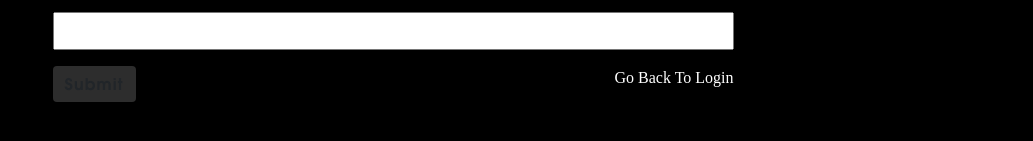
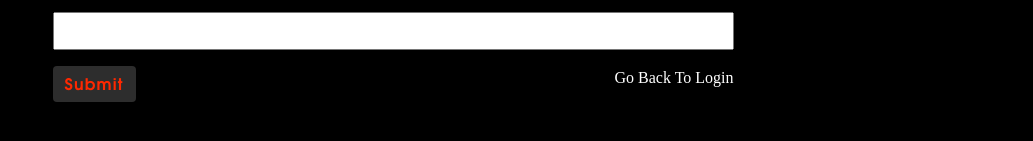
Before and after one commit to developerdesigner18/jeremys_frontend, a React (Create React App) app: page /forgotPassword in a window 1280 px wide. In both pictures the pointer is over the button "Submit". Shown: the part 307-448 px from the top of the page, without its empty margins (247-1280 px from the left). Built offline with nearby package versions, Linux system fonts and the light colour scheme; a web font is replaced by a local one.

Commit message:
made forgot and reset password page1

```diff
--- a/src/assets/css/forgotPassword.css
+++ b/src/assets/css/forgotPassword.css
@@ -10,6 +10,9 @@
   outline: none;
   letter-spacing: 1.2px;
   font-family: Avalon_Bold;
+}
+.btn_submit:hover {
+  color: #ff2800;
 }
 .form_detail input {
   width: 100%;
--- a/src/components/ForgotPassword.js
+++ b/src/components/ForgotPassword.js
@@ -59,7 +59,7 @@
             </div>
             <div className="row mt-3">
               <div className="col-6 forgot_button">
-                <button className="btn btn-default" type="submit">
+                <button className="btn btn-default btn_submit" type="submit">
                   Submit
                 </button>
               </div>
```
